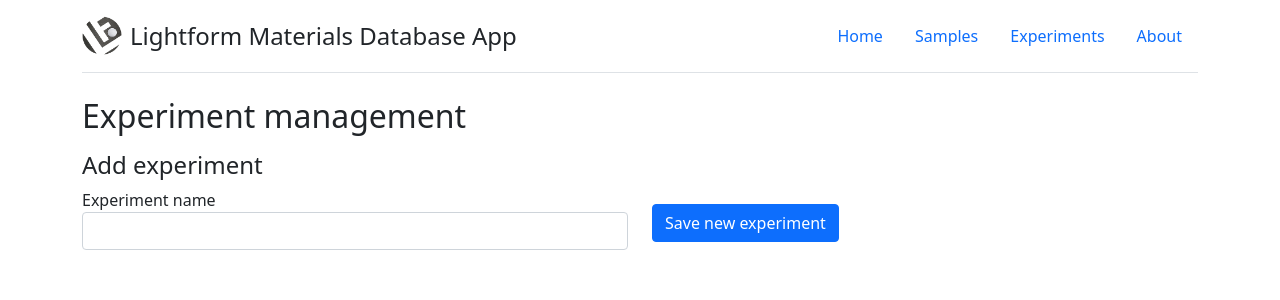
After one commit to LightForm-group/lightform_data_explorer, a Flask app: page /experiments/manage in a window 1280 px wide. The commit adds this page. Shown: the top 300 px of the page. Run offline with Flask 2, Linux system fonts and the light colour scheme; parts of the project's set-up code (start-up, migrations or seed data) failed here and were passed over.

Commit message:
Add Experiment object

```diff
--- a/lf_data_explorer/templates/base.html
+++ b/lf_data_explorer/templates/base.html
@@ -21,6 +21,7 @@
 <div class="container">
 
     {% set navigation_bar = [('/', 'index', 'Home'), ('samples', 'samples', 'Samples'),
+                             ('experiments', 'experiments', "Experiments"),
                              ('about', 'about', 'About')] -%}
 
     <header class="d-flex flex-wrap justify-content-center py-3 mb-4 border-bottom">
@@ -32,7 +33,7 @@
         <ul class="nav nav-pills">
 
             {% for href, id, caption in navigation_bar %}
-                <li class="nav-item"><a href="{{ href|e }}"
+                <li class="nav-item"><a href="{{ url_for(id) }}"
                                         class="nav-link{% if id == active_page %} active{% endif %}">{{ caption|e }}</a>
                 </li>
             {% endfor %}
@@ -45,11 +46,6 @@
     {% endblock %}
 </div>
 
-<div class="container">
-    <footer class="footer">
-        <p>This is a footer</p>
-    </footer>
-</div>
 </body>
 
 </html>
--- /dev/null
+++ b/lf_data_explorer/templates/experiment_management.html
@@ -0,0 +1,28 @@
+{% extends "base.html" %}
+{% set active_page = "experiment_management" %}
+{% block body %}
+    <div class="my-3">
+        <h2>Experiment management</h2>
+    </div>
+
+    <h4>Add experiment</h4>
+    <form class="row" action="{{ url_for('experiment_management') }}" method="post">
+        <div class="col">
+            <label for="experiment_name_box">Experiment name</label>
+            <input type="text" class="form-control" name="experiment_name" id="experiment_name_box">
+        </div>
+        <div class="col my-3">
+            <button type="submit" class="btn btn-primary">Save new experiment</button>
+        </div>
+    </form>
+    {% if new_experiment %}
+        <div id="result" class="my-3">
+            {% if new_experiment.success == True %}
+                {{ new_experiment.message }}
+            {% else %}
+                <div class="warning">{{ new_experiment.message }}</div>
+            {% endif %}
+        </div>
+    {% endif %}
+
+{% endblock %}
--- a/lf_data_explorer/templates/samples.html
+++ b/lf_data_explorer/templates/samples.html
@@ -1,5 +1,5 @@
 {% extends "base.html" %}
-{% set active_page = "list_samples" %}
+{% set active_page = "samples" %}
 {% block body %}
     <div class="container">
         <div class="row">
--- a/lf_data_explorer/views.py
+++ b/lf_data_explorer/views.py
@@ -12,6 +12,22 @@ from lf_data_explorer.utilities import allowed_file
 @app.route('/')
 def index():
     return render_template("index.html")
+
+
+@app.route('/experiments')
+def experiments():
+    all_experiments = queries.get_all_experiments()
+    return render_template("experiments.html", experiments=all_experiments)
+
+
+@app.route('/experiments/manage', methods=['POST', 'GET'])
+def experiment_management():
+    if request.method == "GET":
+        return render_template('experiment_management.html')
+    else:
+        new_name = request.form['experiment_name']
+        result = queries.add_new_experiment(new_name)
+        return render_template('experiment_management.html', new_experient=result)
 
 
 @app.route('/samples/new', methods=['POST', 'GET'])
```
Also changed, not shown: lf_data_explorer/db.py (+18 -0 lines), lf_data_explorer/queries.py (+15 -1 lines), lf_data_explorer/templates/experiments.html (added, +24 -0 lines).
